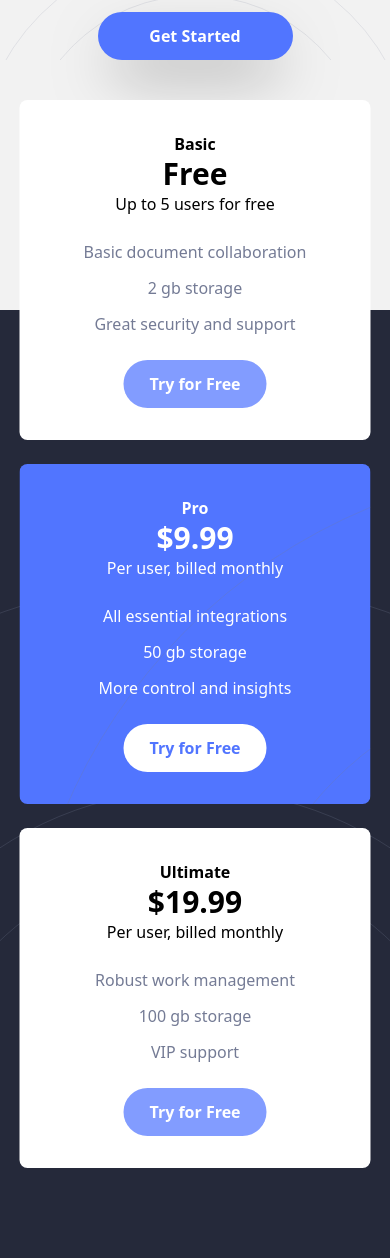
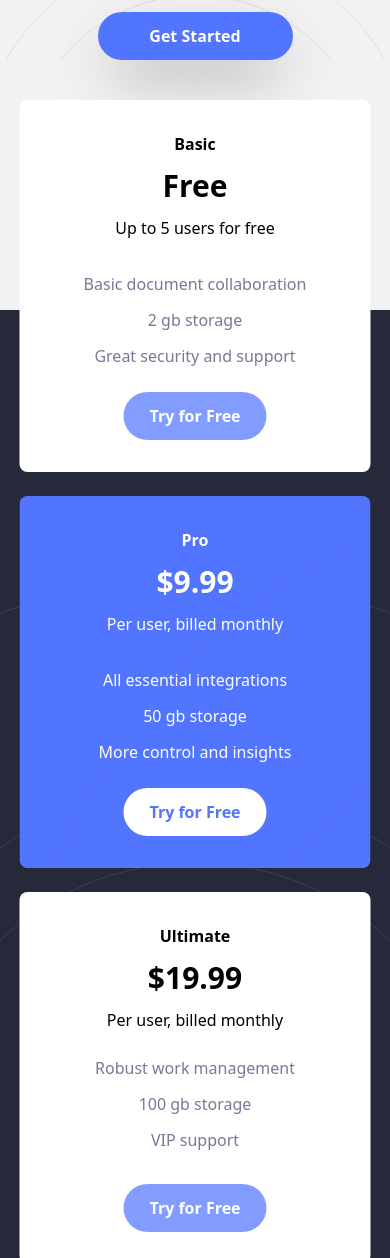
Before and after one commit to outerpreneur/officelite-coming-soon-site, a plain HTML site: page Website/index.html in a window 390 px wide. Shown: the part 639-1897 px from the top of the page. Drawn offline with nearby package versions, Linux system fonts and the light colour scheme.

Commit message:
responsive

```diff
--- a/Website/index.html
+++ b/Website/index.html
@@ -46,8 +46,10 @@
     <title>Frontend Mentor | Officelite coming soon site</title>
   </head>
   <body class="text-font-kumbh bg-background-color">
-    <section class="intro bg-header-circles bg-cover bg-[center_top_-15rem]">
-      <div class="sm:mx-auto sm:max-w-[90%]">
+    <section
+      class="intro bg-header-circles bg-cover bg-[center_top_-15rem] md:max-w-5xl md:mx-auto"
+    >
+      <div class="sm:mx-auto sm:max-w-[90%] md:my-3">
         <div class="py-20 sm:py-3">
           <img class="mx-auto sm:mx-0" src="./assets/shared/logo.svg" />
         </div>
@@ -80,13 +82,13 @@
     </section>
     <section class="cards p-4 h-[250px] relative">
       <div
-        class="grid grid-col md:grid-cols-3 gap-6 my-6 absolute w-[90%] top-30 left-1/2 transform -translate-x-1/2"
+        class="grid grid-col md:grid-cols-3 gap-6 my-6 absolute w-[90%] top-30 left-1/2 transform -translate-x-1/2 md:max-w-5xl"
       >
         <div class="card-one bg-white rounded-lg p-8 flex flex-col gap-6">
           <div
-            class="flex flex-col md:flex-col md:text-center gap-6 text-center sm:flex-row sm:text-left sm:justify-between"
+            class="flex flex-col md:flex-col md:text-center gap-8 text-center sm:flex-row sm:text-left sm:justify-between"
           >
-            <div>
+            <div class="flex flex-col gap-3">
               <p class="font-bold">Basic</p>
               <p class="text-3xl font-bold">Free</p>
               <p>Up to 5 users for free</p>
@@ -108,9 +110,9 @@
           class="card-two bg-header-circles bg-dark-blue text-white rounded-lg p-8 flex flex-col gap-6 bg-dark-blue text-center"
         >
           <div
-            class="flex flex-col md:flex-col md:text-center gap-6 text-center sm:flex-row sm:text-left sm:justify-between"
+            class="flex flex-col md:flex-col md:text-center gap-8 text-center sm:flex-row sm:text-left sm:justify-between"
           >
-            <div>
+            <div class="flex flex-col gap-3">
               <p class="font-bold">Pro</p>
               <p class="text-3xl font-bold">$9.99</p>
               <p>Per user, billed monthly</p>
@@ -129,12 +131,12 @@
         </div>
 
         <div
-          class="card-three bg-white rounded-lg p-8 flex flex-col gap-6 bg-dark-blue text-center"
+          class="card-three bg-white rounded-lg p-8 flex flex-col gap-8 bg-dark-blue text-center"
         >
           <div
             class="flex flex-col md:flex-col md:text-center gap-6 text-center sm:flex-row sm:text-left sm:justify-between"
           >
-            <div>
+            <div class="flex flex-col gap-3">
               <p class="font-bold">Ultimate</p>
               <p class="text-3xl font-bold">$19.99</p>
               <p>Per user, billed monthly</p>
```
